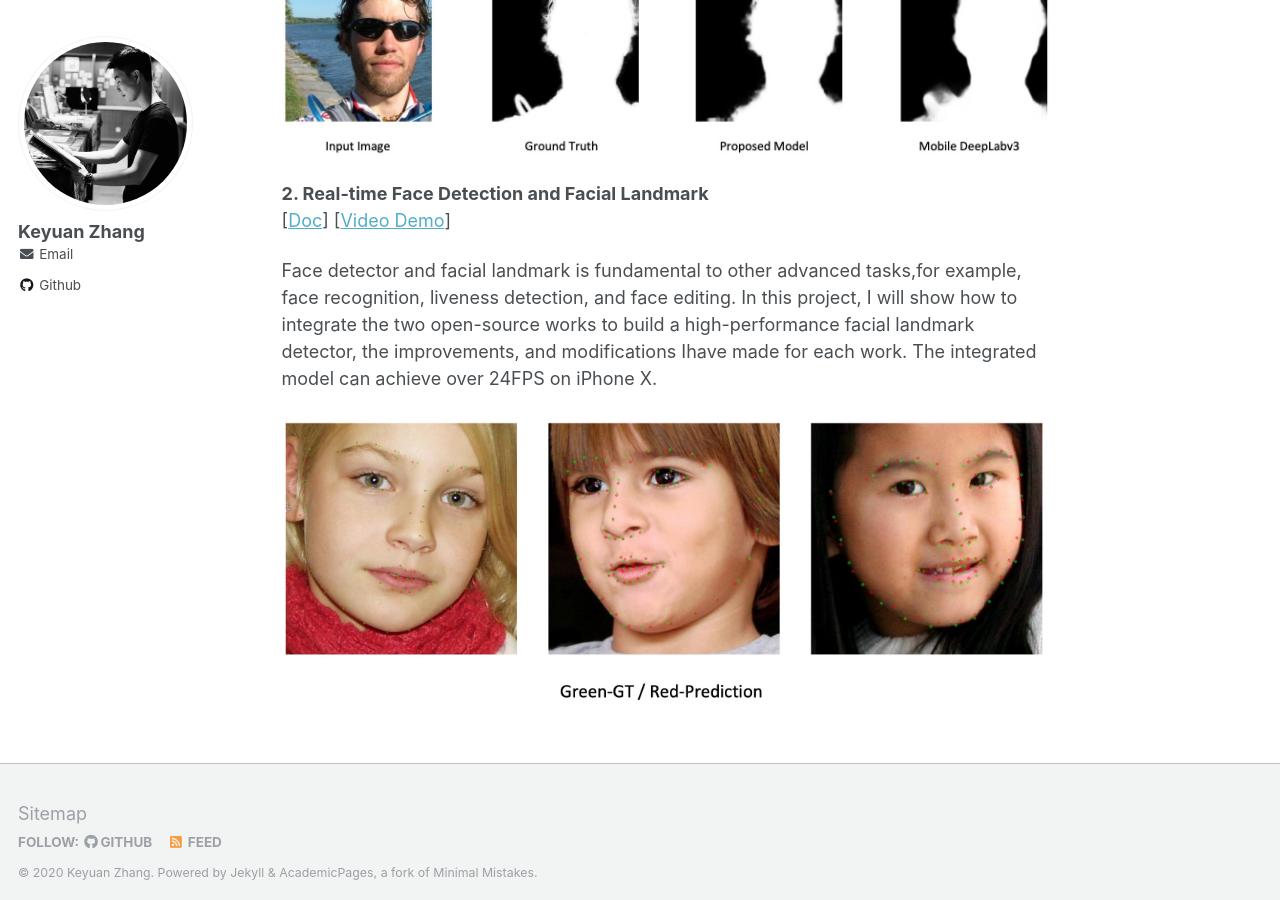
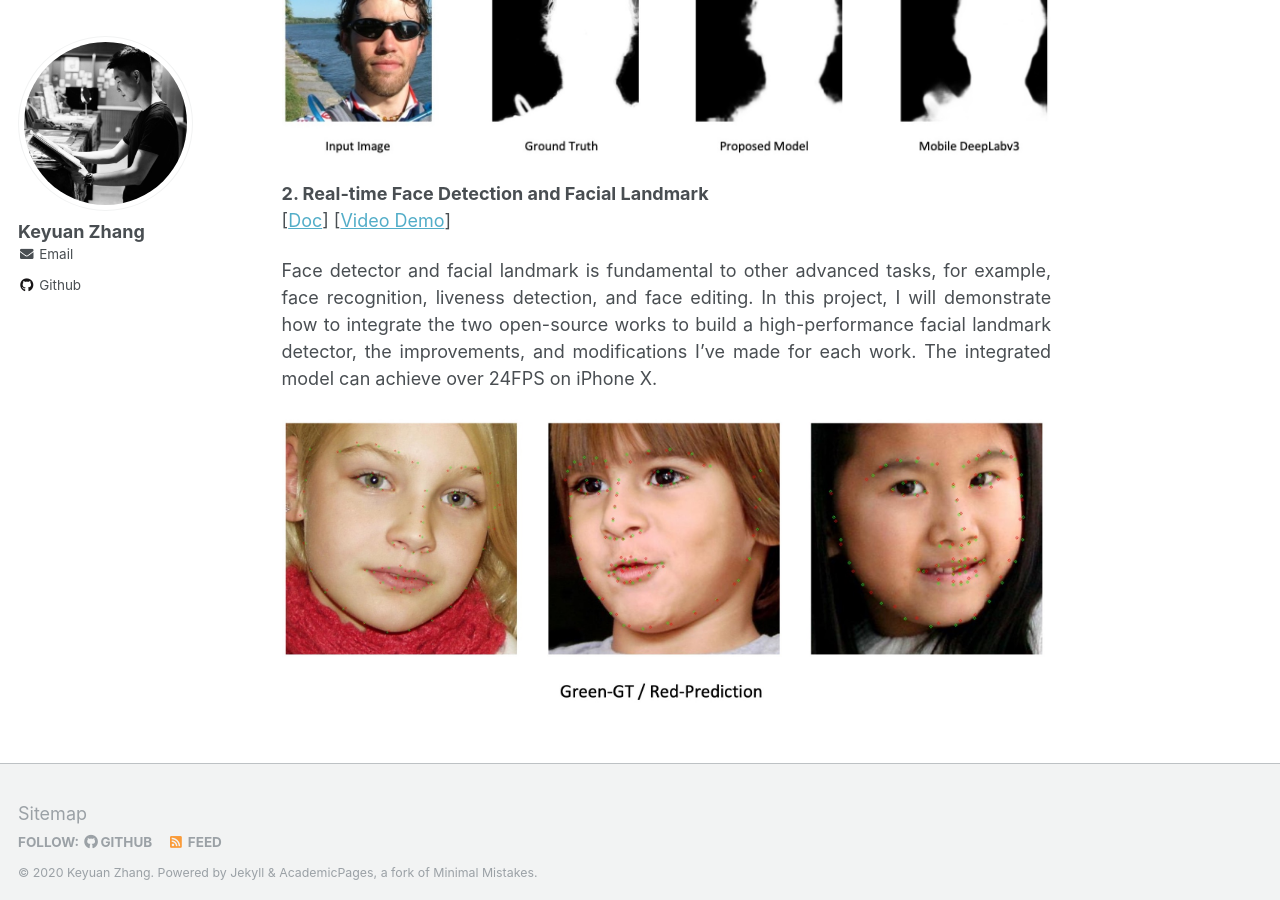
Before and after one commit to kz42/kz42.github.io, a Jekyll site: the page built from index.md, in a window 1280 px wide and 900 px high, scrolled down 1154 px. Built offline with Jekyll 4.4.1, drawn with Linux system fonts in a browser that asks for light colours; our own code applies the rules of GitHub Pages for plain Markdown files.

Commit message:
Update index.md

```diff
--- a/index.md
+++ b/index.md
@@ -1,4 +1,5 @@
 I am a computer vision algorithm engineer work at [Juphoon System Software](https://www.juphoon.com/en/). Previously, I graduated from Conell University with a master's degree in Electrical Engineering. Even before that, I was an undergraduate student at Purdue University.
+{: style="text-align: justify;"}
 
 My research focuses on computer vision and the intersection of vision and other fields (language and sound). In particular, I aim to leverage these to better understand complex human activities through multiple senses. I am also interested in video understanding, human activity recognition, and video enhancement.
 {: style="text-align: justify;"}
@@ -13,6 +14,7 @@ Selected Projects
 **1. Real-time Communication with Virtual Background**<br />[[Doc](assets/docs/virtual_background/virtual_background.pdf){: .small__tt}] [[Web Demo](https://kz42.github.io/projects/virtual_background/){: .small__tt}] [[Real-time Virtual Background Video Demo](assets/videos/virtual_bkg.MP4){: .small__tt}] [[Real-time Blur Background Video Demo](assets/videos/blur_bkg.MP4){: .small__tt}]
 
 I demonstrated a model to replace the background in real-time video communication by tackling the problem of portrait matting on mobile devices. The proposed model solves issues of previous models and achieves real-time inference speed while maintaining high visual performance. The Virtual background feature can attain over 25 FPS on 720P on iPhone11 in real-time video communication.
+{: style="text-align: justify;"}
 
 I've uploaded two video demos for real-time background editing using the proposed model.
 
@@ -20,6 +22,7 @@ I've uploaded two video demos for real-time background editing using the propose
 
 **2. Real-time Face Detection and Facial Landmark**<br />[[Doc](assets/docs/face/face.pdf){: .small__tt}] [[Video Demo](assets/videos/face.MP4){: .small__tt}]
 
-Face detector and facial landmark is fundamental to other advanced tasks,for example, face recognition, liveness detection, and face editing. In this project, I will show how to integrate the two open-source works to build a high-performance facial landmark detector, the improvements, and modifications Ihave made for each work. The integrated model can achieve over 24FPS on iPhone X.
+Face detector and facial landmark is fundamental to other advanced tasks, for example, face recognition, liveness detection, and face editing. In this project, I will demonstrate how to integrate the two open-source works to build a high-performance facial landmark detector, the improvements, and modifications I've made for each work. The integrated model can achieve over 24FPS on iPhone X.
+{: style="text-align: justify;"}
 
 ![face-visual](assets/images/face_model_visual.jpeg){: style="width:100%;"}
```
